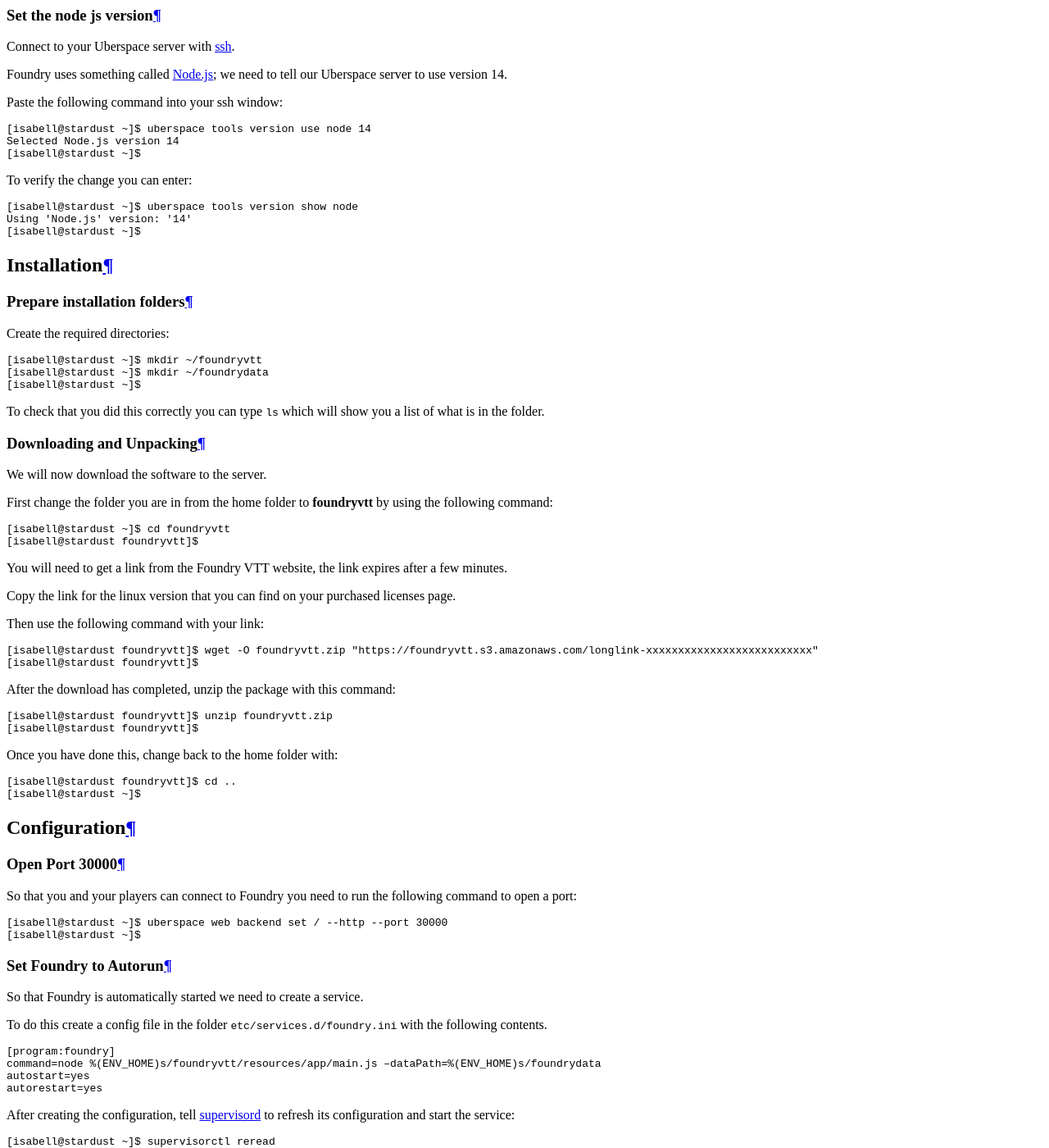
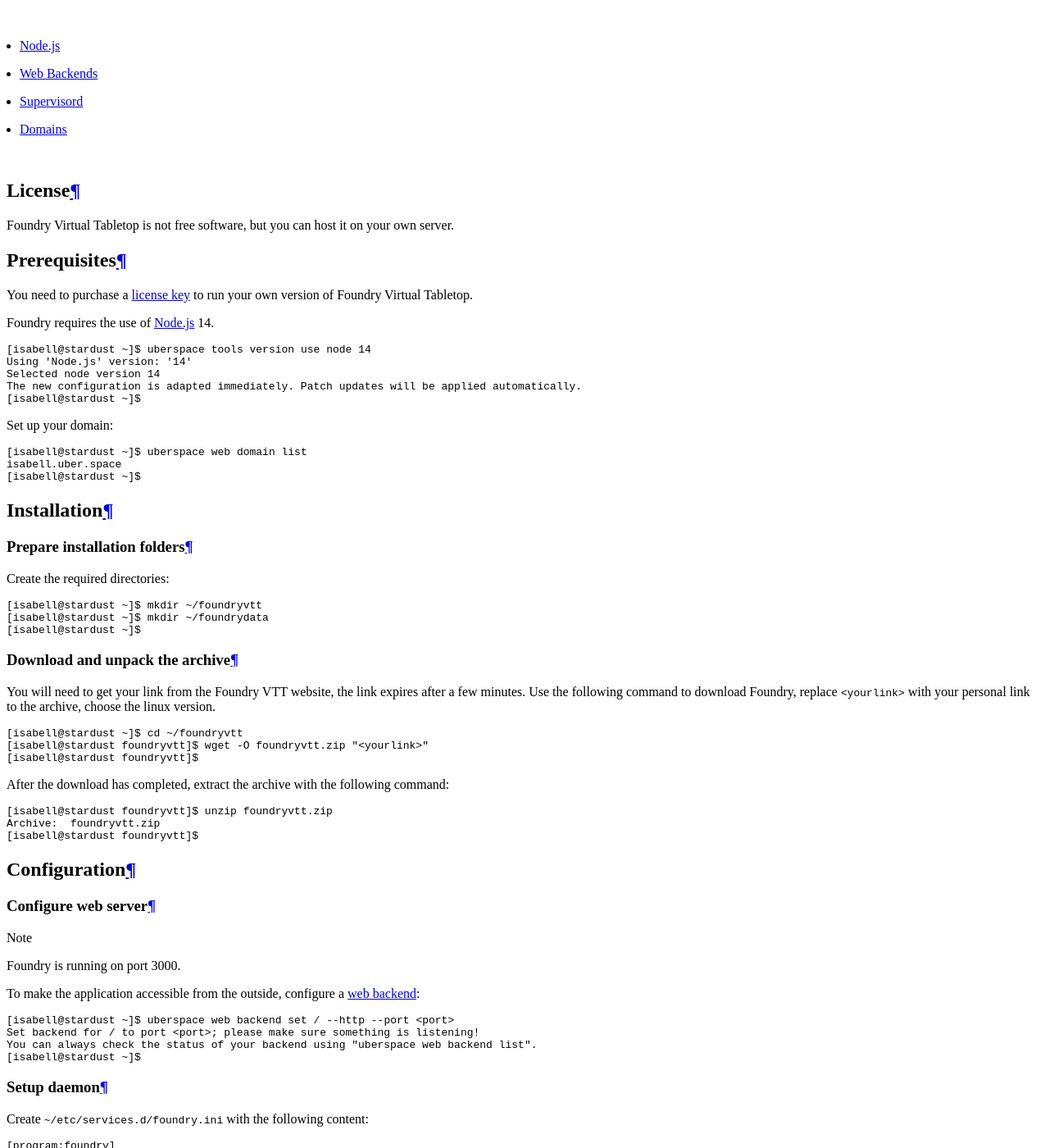
Before and after one commit to Uberspace/lab, a Sphinx documentation site: the page built from source/guide_foundryvtt.rst, in a window 1280 px wide and 1400 px high, scrolled down 4592 px. Shown: the whole window at 82% size. Built offline with Sphinx 7.4.7 and the Read the Docs theme 2.0.0, drawn with Linux system fonts in a browser that asks for light colours; some of the changed text lies outside the part shown.

Commit message:
edit foundry guide to comply with our guidelines

```diff
--- a/source/guide_foundryvtt.rst
+++ b/source/guide_foundryvtt.rst
@@ -3,8 +3,9 @@
 .. author:: revilowaldow <oliver@warlow.engineer>
 .. author:: Glumbosch <glumbosch.home.blog>
 
-.. tag:: self-hosting
-.. tag:: web
+.. tag:: multiplayer
+.. tag:: tabletop
+.. tag:: RPG
 
 .. sidebar:: Logo
 
@@ -19,116 +20,90 @@
 
 `Foundry Virtual Tabletop <https://foundryvtt.com/>`_ is an alternative to Roll20 and many other platforms that enable you to play tabletop role playing games online.
 
+----
+
+.. note:: For this guide you should be familiar with the basic concepts of
+
+  * :manual:`Node.js <lang-nodejs>`
+  * :manual:`Web Backends <web-backends>`
+  * :manual:`Supervisord <daemons-supervisord>`
+  * :manual:`Domains <web-domains>`
+
+License
+=======
+
+Foundry Virtual Tabletop is not free software, but you can host it on your own server.
+
 Prerequisites
 ==============
 
-Foundry VTT License
---------------------
+You need to purchase a `license key <https://foundryvtt.com/purchase/>`_ to run your own version of Foundry Virtual Tabletop.
 
-Foundry is not free software, but you can host it on your own server.
-
-The first step is to purchase a license from their `website <https://foundryvtt.com/>`_.
-
-If you pay by SEPA transfer the payment can take up to a week, faster payment methods are available.
-
-Set the node js version
---------------------------
-
-Connect to your Uberspace server with :manual:`ssh <basics-ssh>`.
-
-Foundry uses something called :manual:`Node.js <lang-nodejs>`; we need to tell our Uberspace server to use version 14.
-
-
-Paste the following command into your ssh window:
+Foundry requires the use of :manual:`Node.js <lang-nodejs>` 14.
 
 ::
 
  [isabell@stardust ~]$ uberspace tools version use node 14
- Selected Node.js version 14
+ Using 'Node.js' version: '14'
+ Selected node version 14
+ The new configuration is adapted immediately. Patch updates will be applied automatically.
  [isabell@stardust ~]$
 
-To verify the change you can enter:
+Set up your domain:
 
-::
-
- [isabell@stardust ~]$ uberspace tools version show node
- Using 'Node.js' version: '14'
- [isabell@stardust ~]$
+.. include:: includes/web-domain-list.rst
 
 Installation
-======================
+============
 
 Prepare installation folders
------------------------------
+----------------------------
 
 Create the required directories:
 
 ::
 
-[isabell@stardust ~]$ mkdir ~/foundryvtt
-[isabell@stardust ~]$ mkdir ~/foundrydata
-[isabell@stardust ~]$
+  [isabell@stardust ~]$ mkdir ~/foundryvtt
+  [isabell@stardust ~]$ mkdir ~/foundrydata
+  [isabell@stardust ~]$
 
-To check that you did this correctly you can type ``ls`` which will show you a list of what is in the folder.
+Download and unpack the archive
+-------------------------------
 
-
-Downloading and Unpacking
------------------------------
-
-We will now download the software to the server.
-
-First change the folder you are in from the home folder to **foundryvtt** by using the following command:
+You will need to get your link from the Foundry VTT website, the link expires after a few minutes. Use the following command to download Foundry, replace ``<yourlink>`` with your personal link to the archive, choose the linux version.
 
 ::
 
-[isabell@stardust ~]$ cd foundryvtt
-[isabell@stardust foundryvtt]$
+  [isabell@stardust ~]$ cd ~/foundryvtt
+  [isabell@stardust foundryvtt]$ wget -O foundryvtt.zip "<yourlink>"
+  [isabell@stardust foundryvtt]$
 
-You will need to get a link from the Foundry VTT website, the link expires after a few minutes.
-
-Copy the link for the linux version that you can find on your purchased licenses page.
-
-Then use the following command with your link:
+After the download has completed, extract the archive with the following command:
 
 ::
 
-[isabell@stardust foundryvtt]$ wget -O foundryvtt.zip "https://foundryvtt.s3.amazonaws.com/longlink-xxxxxxxxxxxxxxxxxxxxxxxxxx"
-[isabell@stardust foundryvtt]$
-
-After the download has completed, unzip the package with this command:
+  [isabell@stardust foundryvtt]$ unzip foundryvtt.zip
+  Archive:  foundryvtt.zip
+  [isabell@stardust foundryvtt]$
 
 ::
-
-[isabell@stardust foundryvtt]$ unzip foundryvtt.zip
-[isabell@stardust foundryvtt]$
-
-Once you have done this, change back to the home folder with:
-
-::
-
-[isabell@stardust foundryvtt]$ cd ..
-[isabell@stardust ~]$
-
 
 Configuration
 =============
 
-Open Port 30000
----------------
+Configure web server
+--------------------
 
-So that you and your players can connect to Foundry you need to run the following command to open a port:
+.. note::
 
-::
+    Foundry is running on port 3000.
 
-[isabell@stardust ~]$ uberspace web backend set / --http --port 30000
-[isabell@stardust ~]$
+.. include:: includes/web-backend.rst
 
-Set Foundry to Autorun
-----------------------
+Setup daemon
+------------
 
-So that Foundry is automatically started we need to create a service.
-
-To do this create a config file in the folder ``etc/services.d/foundry.ini`` with the following contents.
+Create ``~/etc/services.d/foundry.ini`` with the following content:
 
 .. code-block:: ini
 
@@ -137,14 +112,14 @@
  autostart=yes
  autorestart=yes
 
+.. include:: includes/supervisord.rst
 
-.. include:: includes/supervisord.rst
+If it's not in state RUNNING, check your configuration.
 
 Finishing installation
 ======================
 
-Your Foundry server can now be visited at https://isabell.uber.space
-
+Point your browser to your installation (https://isabell.uber.space) and follow the instructions.
 
 Best practices
 ==============
@@ -152,13 +127,8 @@
 Security
 --------
 
-When you open Foundry for the first time you will have to provide your license key and accept the Service Agreement.
-**Immediately after doing this set an administrator password in the Config tab.**
-
-As of version ``0.8.7`` Foundry has greatly improved password security for world users. **It is strongly reccomended to use 0.8.7 or higher for this reason.**
-
-When you create a world in Foundry it does not have a password by default, please immediately create one and do not reuse the Foundry admin password.
-
+  * Change the default admin passwort in the config tab **immediately** after installation.
+  * When you create a new world in Foundry it does not have a password by default. Keep in mind to setup a passwort after world creation.
 
 ----
 Tested with Foundry 0.8.7, Uberspace 7.1.1
```
